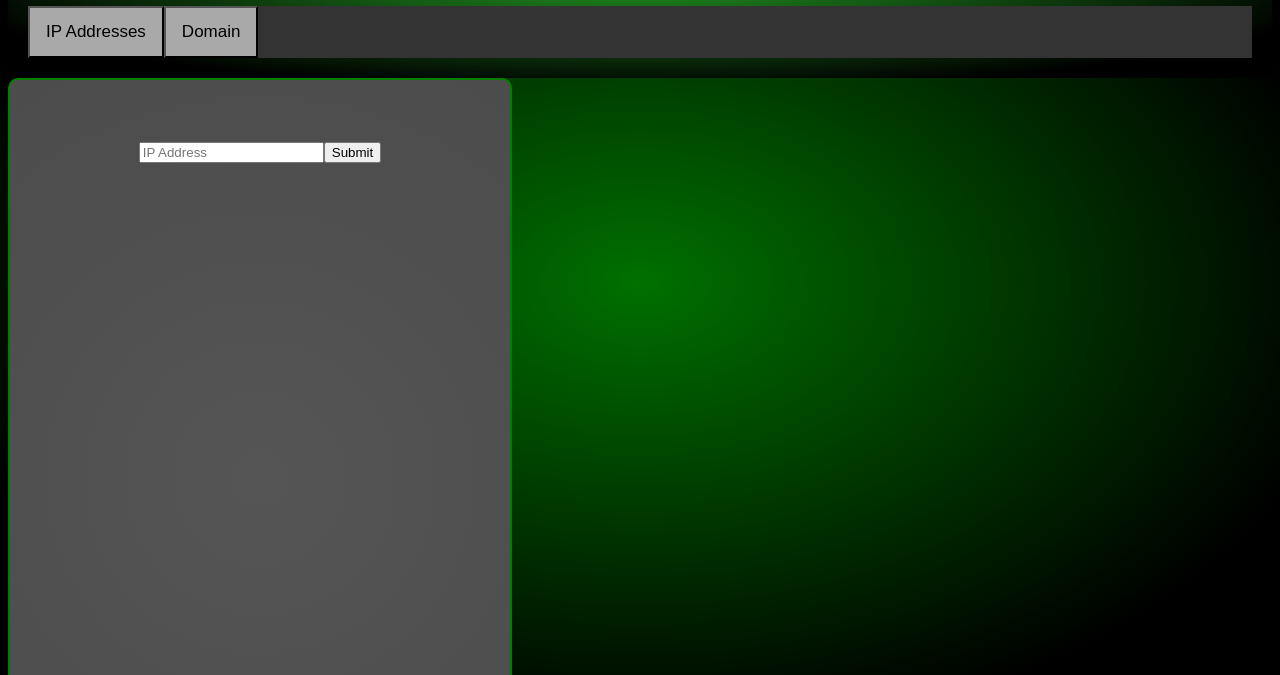
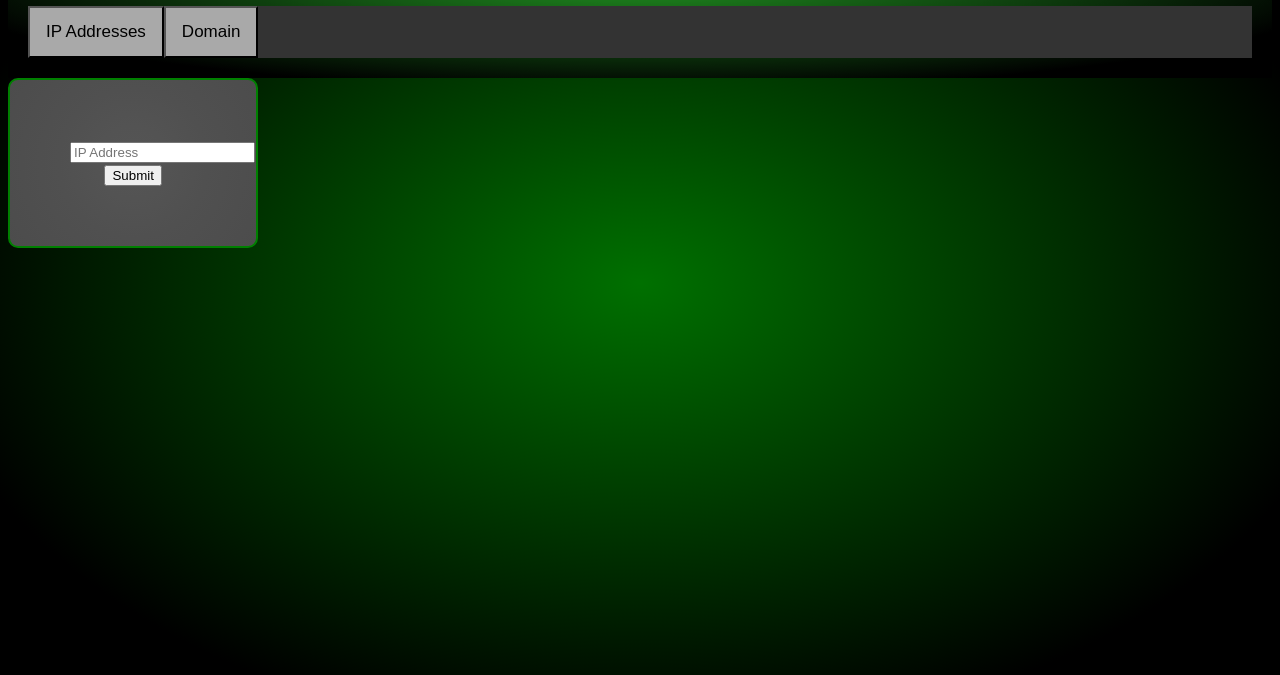
Before and after one commit to rbridge1104byui/WDD330, a plain HTML site: page FInal/logdisplay.html in a window 1280 px wide. Both pictures are taken after a click on the button "IP Addresses". Shown: the part 125-800 px from the top of the page. Drawn offline with Linux system fonts and the light colour scheme.

Commit message:
Final portfolio really final

```diff
--- a/FInal/final.css
+++ b/FInal/final.css
@@ -3,12 +3,14 @@
   background-color: #333;
   overflow: hidden;
 }
-  form{
+
+form {
   border: 2px solid green;
   border-radius: 4px;
   padding: 10px;
 
 }
+
 /* Style the links inside the navigation bar */
 .topnav button {
   float: left;
@@ -31,25 +33,24 @@
   background-color: navy;
   color: black;
 }
-  header{
+
+header {
   background-color: gray;
   padding: 20px;
-      background-image: radial-gradient(
-      rgba(0, 150, 0, 0.75), black 80%
-    );
+  background-image: radial-gradient(rgba(0, 150, 0, 0.75), black 80%);
 }
-  body{
+
+body {
   background-color: black;
-    background-image: radial-gradient(
-      rgba(0, 150, 0, 0.75), black 80%
-    );
+  background-image: radial-gradient(rgba(0, 150, 0, 0.75), black 80%);
   height: 100vh;
   color: white;
   font: 1.3rem Inconsolata, monospace;
   text-shadow: 0 0 5px #C8C8C8;
 }
+
 h1 {
-      color:white;
+  color: white;
 
 
   text-align: center;
@@ -61,31 +62,50 @@
   margin-top: 20px;
 
 }
-  th, td {
+
+th,
+td {
   border: 1px solid green;
   padding: 5px;
 }
+
 body::after {
 
-    background: repeating-linear-gradient(
-      0deg,
+  background: repeating-linear-gradient(0deg,
       rgba(black, 0.15),
       rgba(black, 0.15) 1px,
       transparent 1px,
-      transparent 2px
-    );
+      transparent 2px);
 }
-  form{
+#show::before{
+  width: 100px;
+  height: 10px;
+
+  transition: width 2s;
+}
+#show:hover{
+  width: 300px;
+  height: 300px;
+}
+
+form {
   display: inline-block;
   text-align: center;
-    width:430px;
-    height: 700px;
-    padding: 60px 35px 35px 35px;
+
+  padding: 60px ;
+  width: 10%;
   border-radius: 10px;
   background: radial-gradient(circle, #555555, #535353, #505050, #4e4e4e, #4c4c4c);
+  transition: width 10s;
+
+
 }
+form :hover{
+  width: 100%;
+  height: 130%;
 }
-  a{
+
+a {
   text-decoration: none;
   color: yellow;
   background-color: white;
```
Lines whose indentation alone changed are shown as unchanged.
